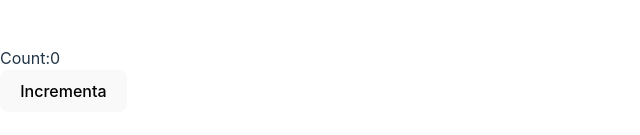
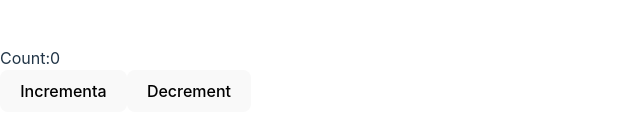
Before and after one commit to chelutaalex/exercises, a React (Vite) app in the folder react/: page / in a window 1280 px wide. Shown: the part 321-456 px from the top of the page, without its empty margins (0-640 px from the left). Built offline with nearby package versions, Linux system fonts and the light colour scheme.

Commit message:
handledecrement

```diff
--- a/react/src/components/Counter.jsx
+++ b/react/src/components/Counter.jsx
@@ -5,15 +5,17 @@ const [count,setCount] = useState(0);
 const handleIncrement = () => {
     setCount(count+1)
 }
+const handleDecrement = () => {
+    setCount(count-1)
+}
 
     return (
         <>
         <div>
             Count:{count}
         </div>
-
-        <button onClick={handleIncrement}>Incrementa</button>
-
+            <button onClick={handleIncrement}>Incrementa</button>
+            <button onClick={handleDecrement}>Decrement</button>
         </>
     )
 
```
